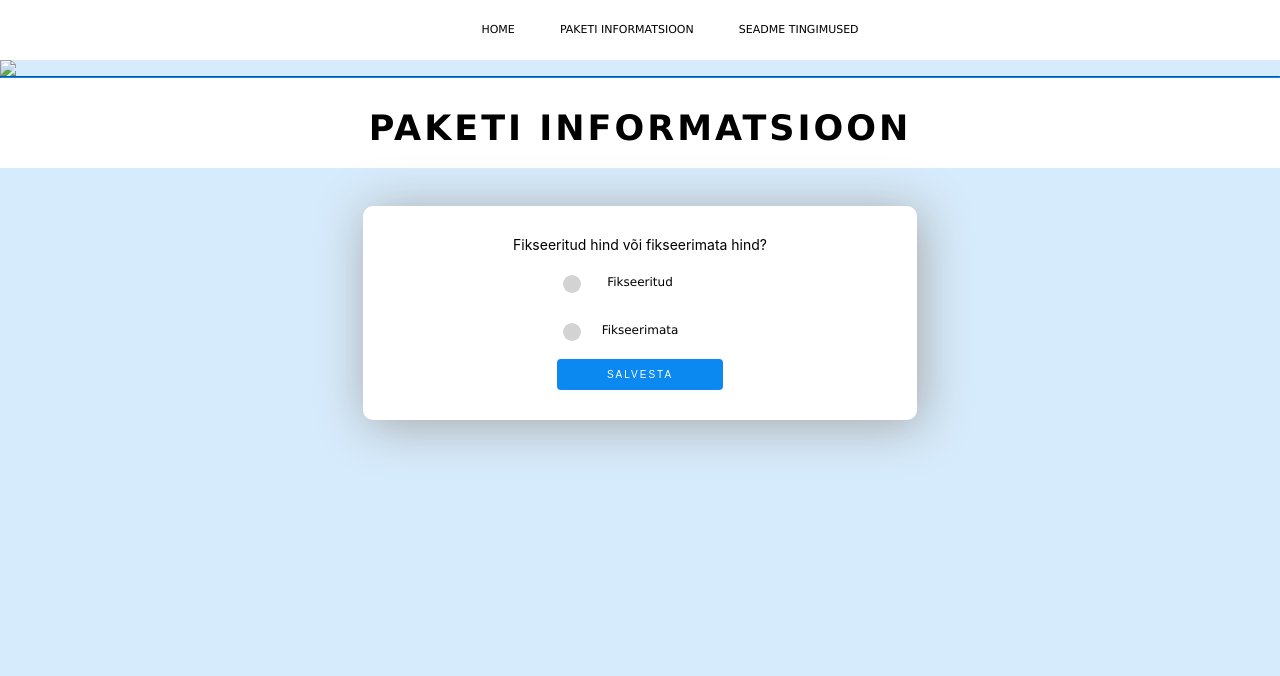
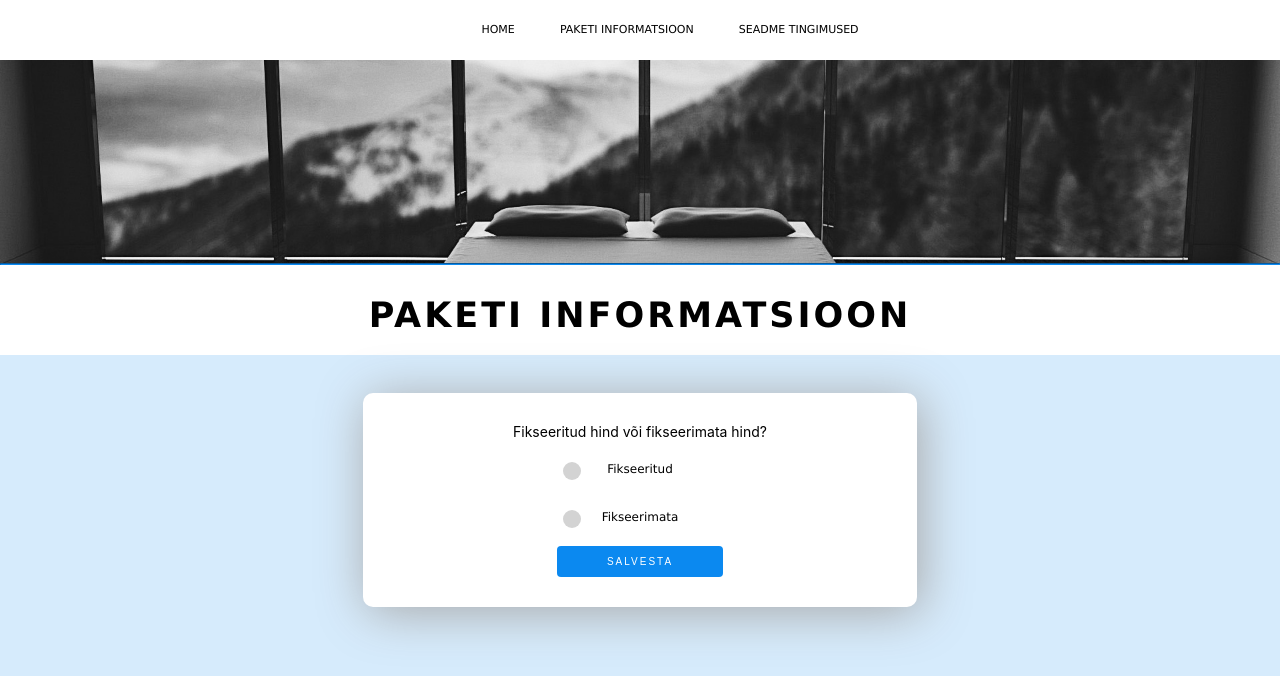
Before and after one commit to TTP-tark-maja/tark-maja, a plain HTML site: page paketiinfo.html in a window 1280 px wide. Drawn offline with Linux system fonts and the light colour scheme.

Commit message:
pildifaili tüüp muudetud õigeks

```diff
--- a/paketiinfo.html
+++ b/paketiinfo.html
@@ -15,7 +15,7 @@
     </nav>
 
     <div class="banner">
-        <img class="banner-image" src="4.png">
+        <img class="banner-image" src="4.JPG">
     </div><hr>
 
         <h1>Paketi informatsioon</h1>
```
